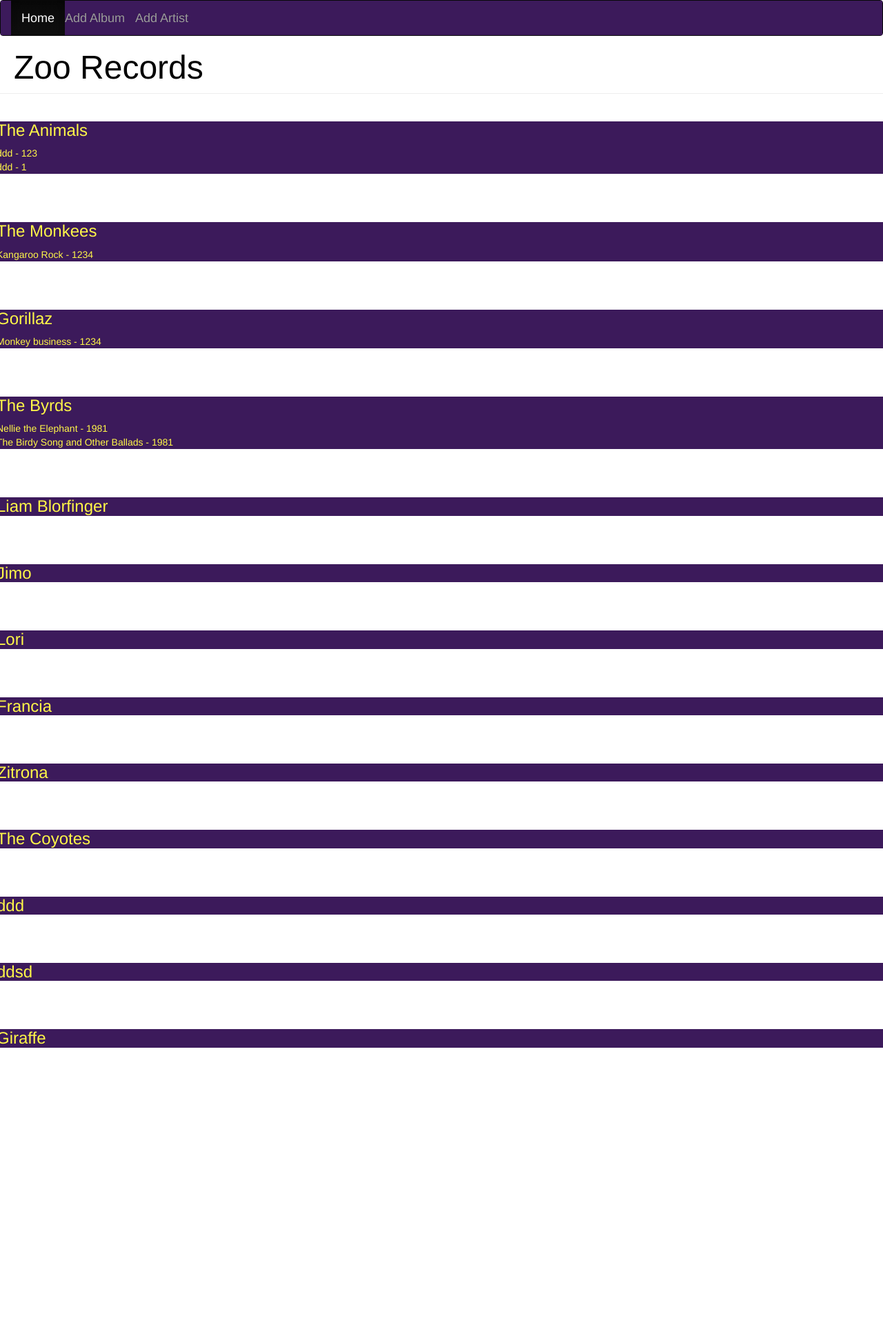
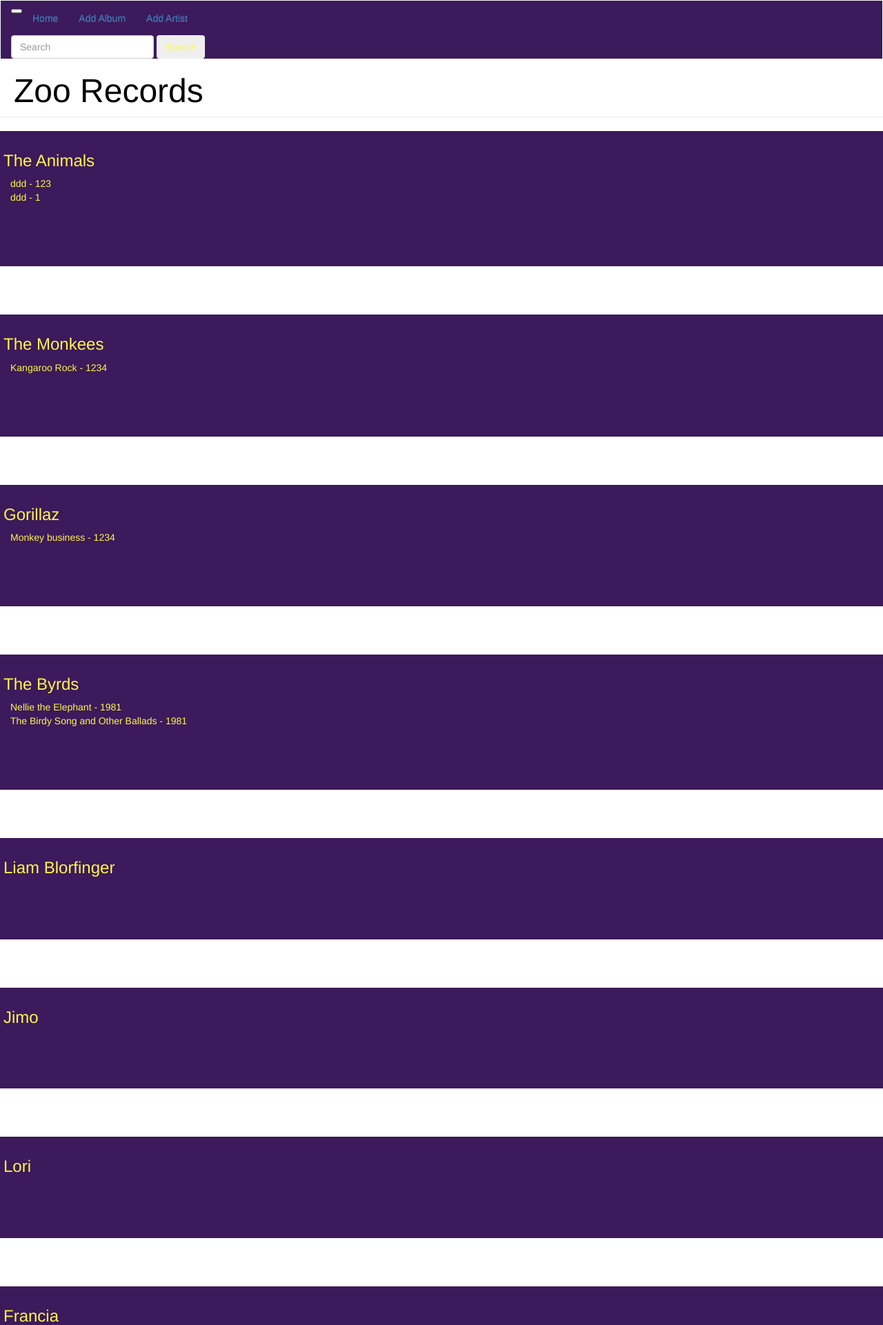
Before and after one commit to chrishaining/Django_record_store, a Django app: page /inventory/ in a window 1280 px wide. Shown: the top 1921 px of the page at 69% size. Before the commit the page ends 1519 px from the top, so only its background shows below. Run offline with Django 3.2, Linux system fonts and the light colour scheme; data comes from the database, SQL or seed files in the repository; both versions use the stored data as it was after the commit; some libraries are stand-ins or nearby versions.

Commit message:
final commit befoe merge

```diff
--- a/static/css/style.css
+++ b/static/css/style.css
@@ -32,19 +32,22 @@
 .card {
   background-color: #3C1A5B;
   color: #FFF748;
-  padding: 0 20px 0px 10px;
+  padding: 10px 20px 20px 10px;
   margin-bottom: 70px;
 }
 
 .card-body {
   list-style-type: none;
   color: #FFF748;
+  padding: 0 20px 0px 10px;
 }
 
 .inventory-item {
   list-style-type: none;
   color: #FFF748;
   margin-bottom:70px;
+  padding: 0 20px 0px 10px;
+
 }
 
 .container-fluid {
@@ -65,6 +68,9 @@
   list-style-type: none;
   color: #FFF748
 }
+
+/* .navbar-toggler {
+} */
 
 .navbar-brand {
   list-style-type: none;
--- a/templates/base.html
+++ b/templates/base.html
@@ -14,25 +14,31 @@
 </head>
 
 <body>
-		<nav class="navbar navbar-inverse">
+		<nav class="navbar navbar-expand-sm">
+		<!-- <nav class="navbar navbar-inverse"> -->
 				<div class="container-fluid">
 				  <div class="navbar-header">
-					<button type="button" class="navbar-toggle" data-toggle="collapse" data-target="#myNavbar">
-					  <span class="icon-bar"></span>
-					  <span class="icon-bar"></span>
-					  <span class="icon-bar"></span>
+					<button type="button" class="navbar-toggler" data-toggle="collapse" data-target="#myNavbar" aria-controls="myNavbar" aria-expanded="false" aria-label="Toggle navigation">
+					  <span class="navbar-toggler-icon"></span>
+					  <!-- <span class="navbar-toggler-icon"></span> -->
+					  <!-- <span class="navbar-toggler-icon"></span> -->
 					</button>
 				  </div>
 				  <div class="collapse navbar-collapse" id="myNavbar">
 					<ul class="nav navbar-nav">
-							<li class="nav-item active"><a class="navbar-brand" href="{% url 'index' %}">Home</a></li>
-							<li class="nav-item"><a class="navbar-brand" href="{% url 'album_new' %}">Add Album</a></li>
-							<li class="nav-item"><a class="navbar-brand" href="{% url 'artist_new' %}">Add Artist</a></li>
+							<li class="nav-item"><a class="navbar-link" href="{% url 'index' %}">Home</a></li>
+							<li class="nav-item"><a class="navbar-link" href="{% url 'album_new' %}">Add Album</a></li>
+							<li class="nav-item"><a class="navbar-link" href="{% url 'artist_new' %}">Add Artist</a></li>
 					</ul>
 				  </div>
+
+				  <form class="form-inline">
+						<input class="form-control" type="search" placeholder="Search" aria-label="Search">
+						<button class="btn btn-outline-success" type="submit">Search</button>
+					  </form>
+
 				</div>
 			  </nav>
-
 
 	<!--  -->
 	<!-- <div class="pos-f-t">
```
Also changed, not shown: db.sqlite3, inventory/tests.py (line endings or trailing spaces).
